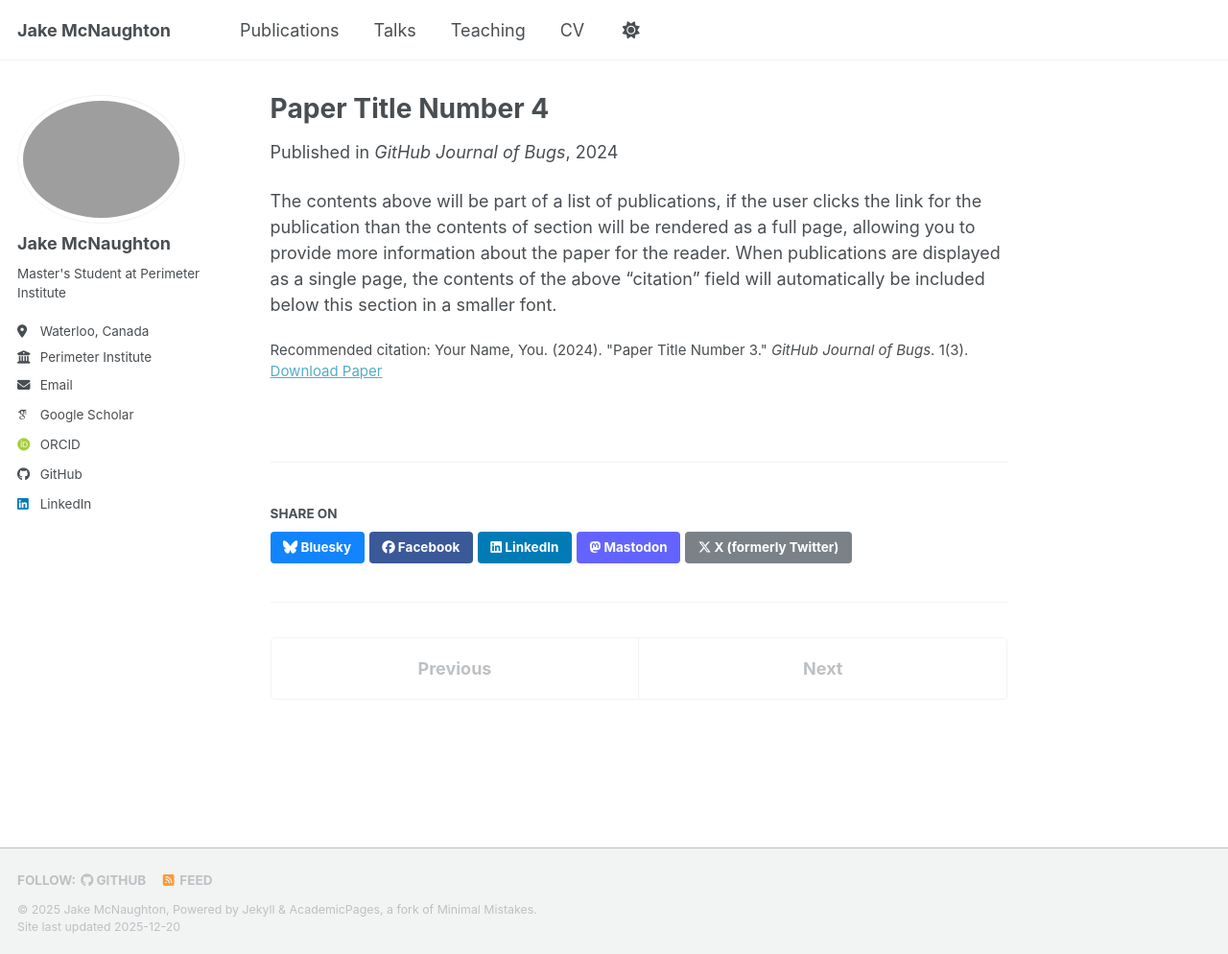
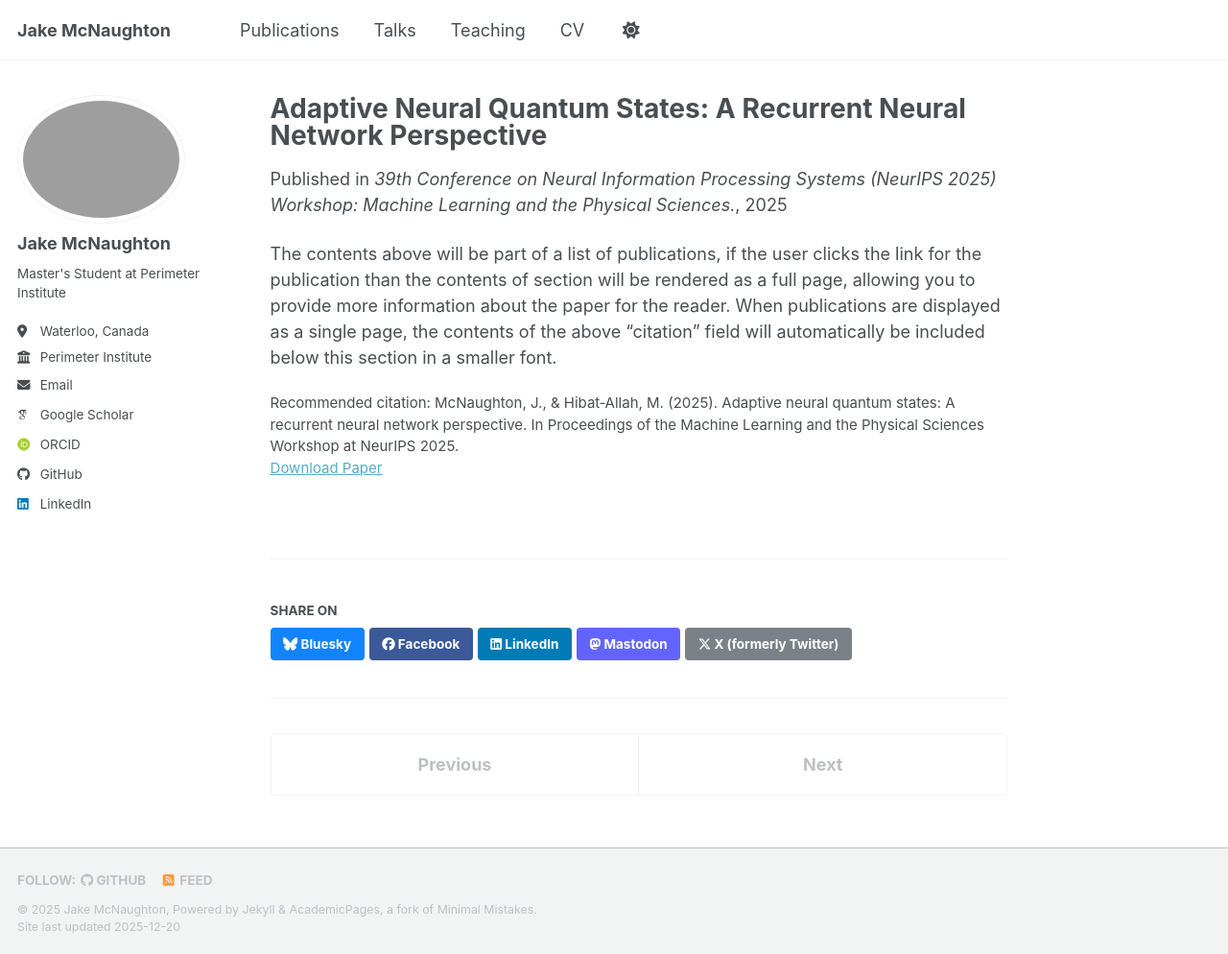
Before and after one commit to jakemcnaughton/jakemcnaughton.github.io, a Jekyll site: the page built from _publications/2024-02-17-paper-title-number-4.md, in a window 1280 px wide and 994 px high. Shown: the whole window at 96% size. Built offline with Jekyll 4.4.1, drawn with Linux system fonts in a browser that asks for light colours; some web fonts are replaced; a script bundle is joined from its source files by our own code; library files that are not in the unit come from our copies.

Commit message:
Revise publication details for Paper Title Number 4
Updated publication details for Paper Title Number 4, including title, excerpt, date, venue, paper URL, and citation.

```diff
--- a/_publications/2024-02-17-paper-title-number-4.md
+++ b/_publications/2024-02-17-paper-title-number-4.md
@@ -1,13 +1,15 @@
 ---
-title: "Paper Title Number 4"
+title: "Adaptive Neural Quantum States: A Recurrent Neural Network Perspective"
 collection: publications
 category: conferences
 permalink: /publication/2024-02-17-paper-title-number-4
-excerpt: 'This paper is about fixing template issue #693.'
-date: 2024-02-17
-venue: 'GitHub Journal of Bugs'
-paperurl: 'https://academicpages.github.io/files/paper3.pdf'
-citation: 'Your Name, You. (2024). &quot;Paper Title Number 3.&quot; <i>GitHub Journal of Bugs</i>. 1(3).'
+excerpt: 'Neural-network quantum states (NQS) are powerful neural-network ansätzes that have emerged as promising tools for studying quantum many-body physics through the lens of the variational principle. These architectures are known to be systematically improvable by increasing the number of parameters. Here we demonstrate an Adaptive scheme to optimize NQSs, through the example of recurrent neural networks (RNN), using a fraction of the computation cost while reducing training fluctuations and improving the quality of variational calculations targeting ground
+states of prototypical models. '
+date: 2025-02-12
+venue: '39th Conference on Neural Information Processing Systems (NeurIPS 2025) Workshop: Machine Learning and
+the Physical Sciences.'
+paperurl: 'https://ml4physicalsciences.github.io/2025/files/NeurIPS_ML4PS_2025_116.pdf'
+citation: 'McNaughton, J., & Hibat‑Allah, M. (2025). Adaptive neural quantum states: A recurrent neural network perspective. In Proceedings of the Machine Learning and the Physical Sciences Workshop at NeurIPS 2025.'
 ---
 
 The contents above will be part of a list of publications, if the user clicks the link for the publication than the contents of section will be rendered as a full page, allowing you to provide more information about the paper for the reader. When publications are displayed as a single page, the contents of the above "citation" field will automatically be included below this section in a smaller font.
```
